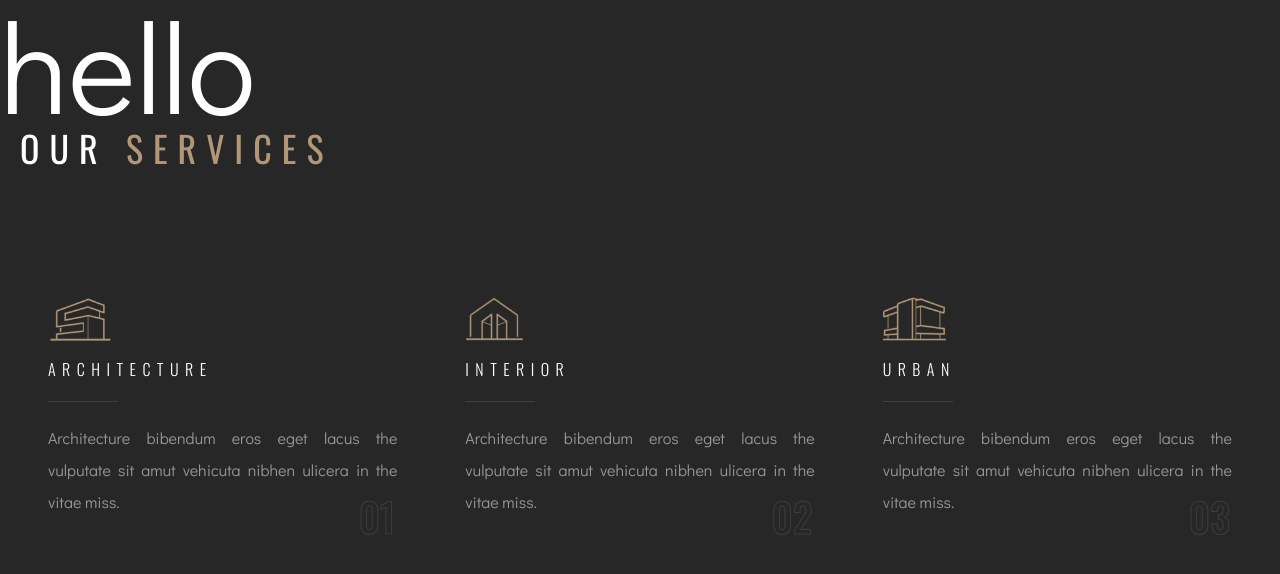
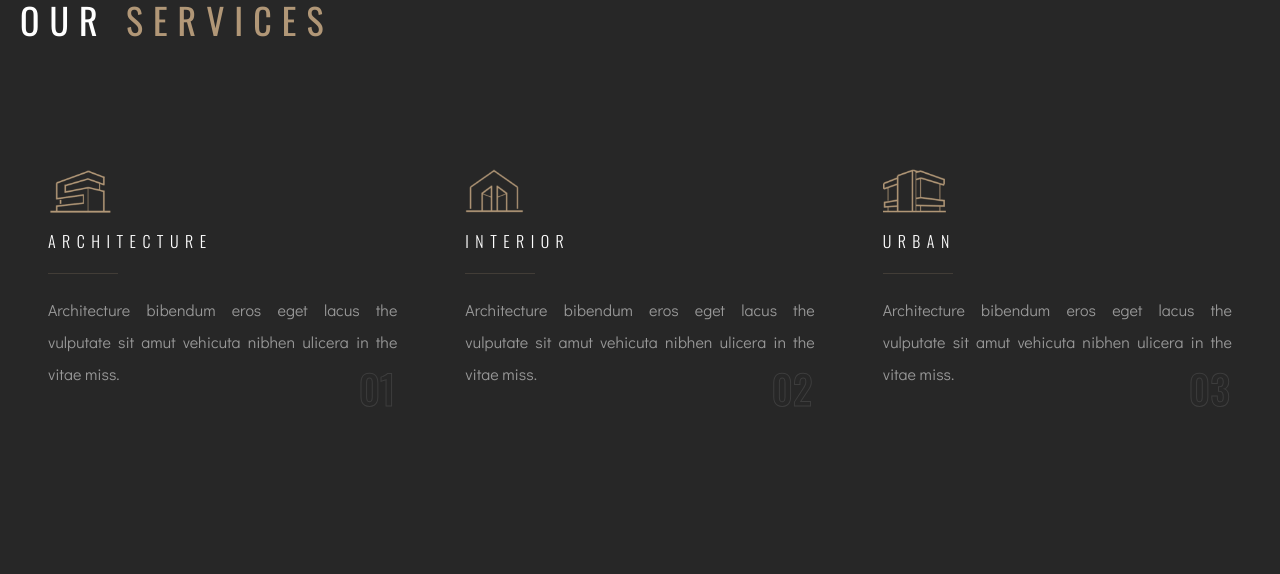
Before and after one commit to Rikir-M/Bauen-Architecture-Interior-Theme, a React (Vite) app: page / in a window 1280 px wide. Shown: the top 574 px of the page. Built offline with nearby package versions, Linux system fonts and the light colour scheme.

Commit message:
finished

```diff
--- a/src/App.jsx
+++ b/src/App.jsx
@@ -11,7 +11,6 @@ const App = () => {
   return (
 
     <div className='selection:bg-selectionColor'>
-      <h1 className='animate__animated animate__fadeInUp text-9xl text-white'>hello</h1>
       {/* <Navbar/>
       <Home/> */}
       <Services/>
--- a/src/components/ScrollBtn.jsx
+++ b/src/components/ScrollBtn.jsx
@@ -14,8 +14,10 @@ const ScrollBtn = () => {
       const windowHeight =
         document.documentElement.scrollHeight -
             document.documentElement.clientHeight;
-        console.log( document.documentElement.scrollHeight );
+      // console.log(document.documentElement.scrollHeight);
+      // console.log(document.documentElement.clientHeight);
         const scrolled = window.scrollY;
+        console.log(scrolled);
         const percentage = (scrolled / windowHeight) * 100;
         setScrollPercentage(percentage);
          if (!showProgressBar && percentage > 0) {
@@ -32,7 +34,7 @@ const ScrollBtn = () => {
     const handleOnClick = () => {
     window.scrollTo({
       top: 0,
-        behavior: "smooth",
+      behavior: "smooth",
 
     });
         // setShowProgressBar(false);
```
